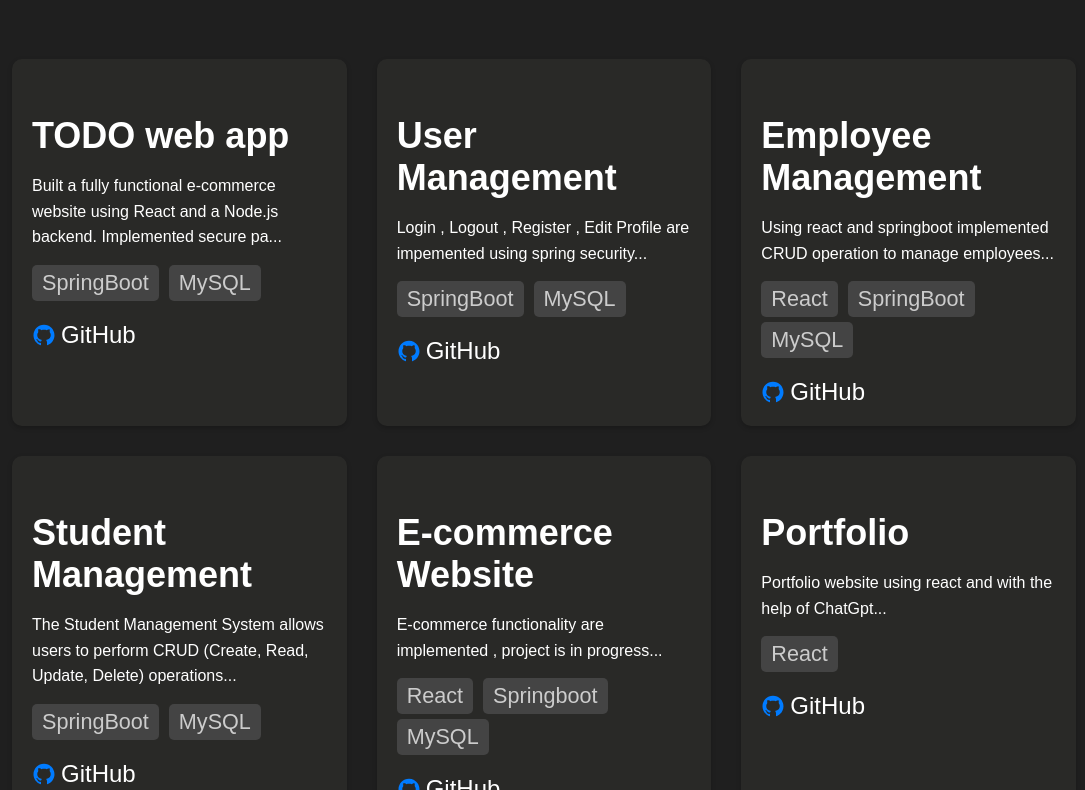
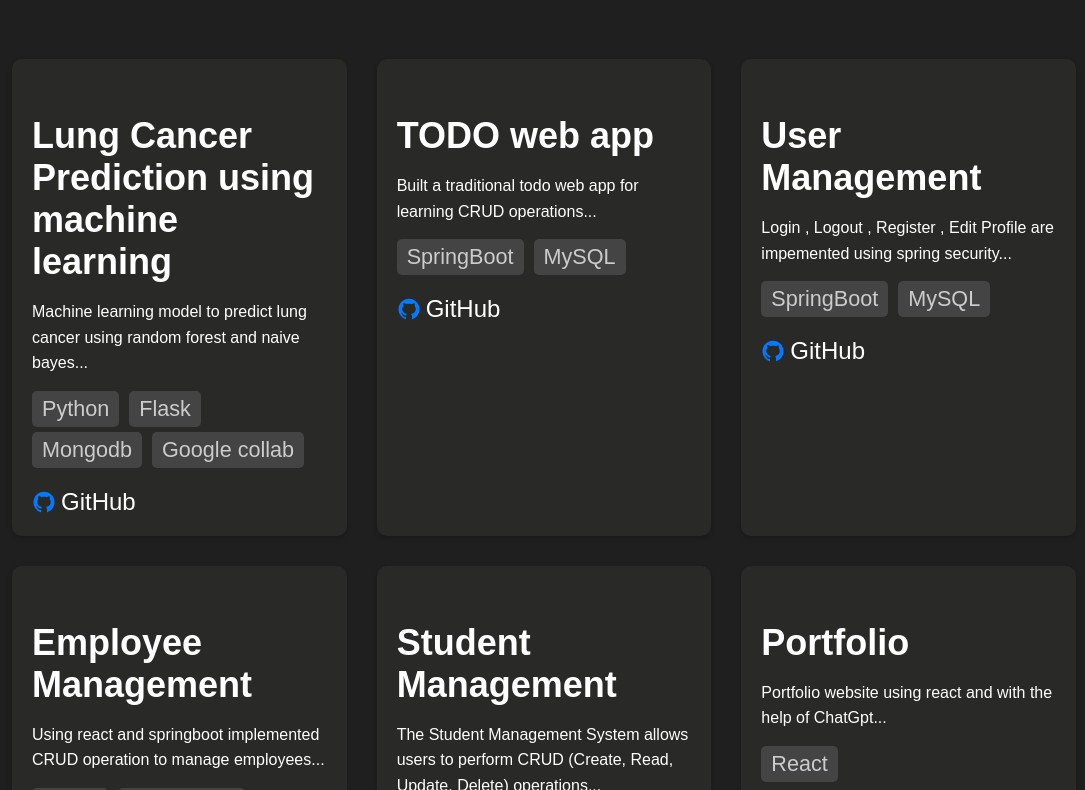
Before and after one commit to Rishipandey1722/Portfolio, a React (Vite) app: page / in a window 1280 px wide. Shown: the part 2590-3380 px from the top of the page, without its empty margins (96-1181 px from the left). Built offline with nearby package versions, Linux system fonts and the light colour scheme; a web font is replaced by a local one.

Commit message:
Add ml project

```diff
--- a/src/components/Projects/Projects.jsx
+++ b/src/components/Projects/Projects.jsx
@@ -4,10 +4,17 @@ import { AiFillGithub } from "react-icons/ai"; // Example icon
 
 const projects = [
   // Replace with your project details
+   {
+    title: "Lung Cancer Prediction using machine learning",
+    description:
+    "Machine learning model to predict lung cancer using random forest and naive bayes",
+    techStack: ["Python", "Flask" , "Mongodb" , "Google collab"],
+    githubLink: "https://github.com/Rishipandey1722/Lung-Cancer-Prediction-using-ML.git",
+  },
   {
     title: "TODO web app",
     description:
-      "Built a fully functional e-commerce website using React and a Node.js backend. Implemented secure payment processing and user authentication.",
+      "Built a traditional todo web app for learning CRUD operations",
     techStack: ["SpringBoot", "MySQL"],
     githubLink: "https://github.com/Rishipandey1722/TodoApp.git",
   },
@@ -30,13 +37,7 @@ const projects = [
     techStack: ["SpringBoot" ,"MySQL"],
     githubLink: "https://github.com/Rishipandey1722/StudentManagementSpringboot.git",
   },
-  {
-    title: "E-commerce Website",
-    description:
-    "E-commerce functionality are implemented , project is in progress",
-    techStack: ["React", "Springboot" , "MySQL"],
-    githubLink: "https://github.com/Rishipandey1722/Ecommerce.git",
-  },
+
   {
     title: "Portfolio",
     description:
```
